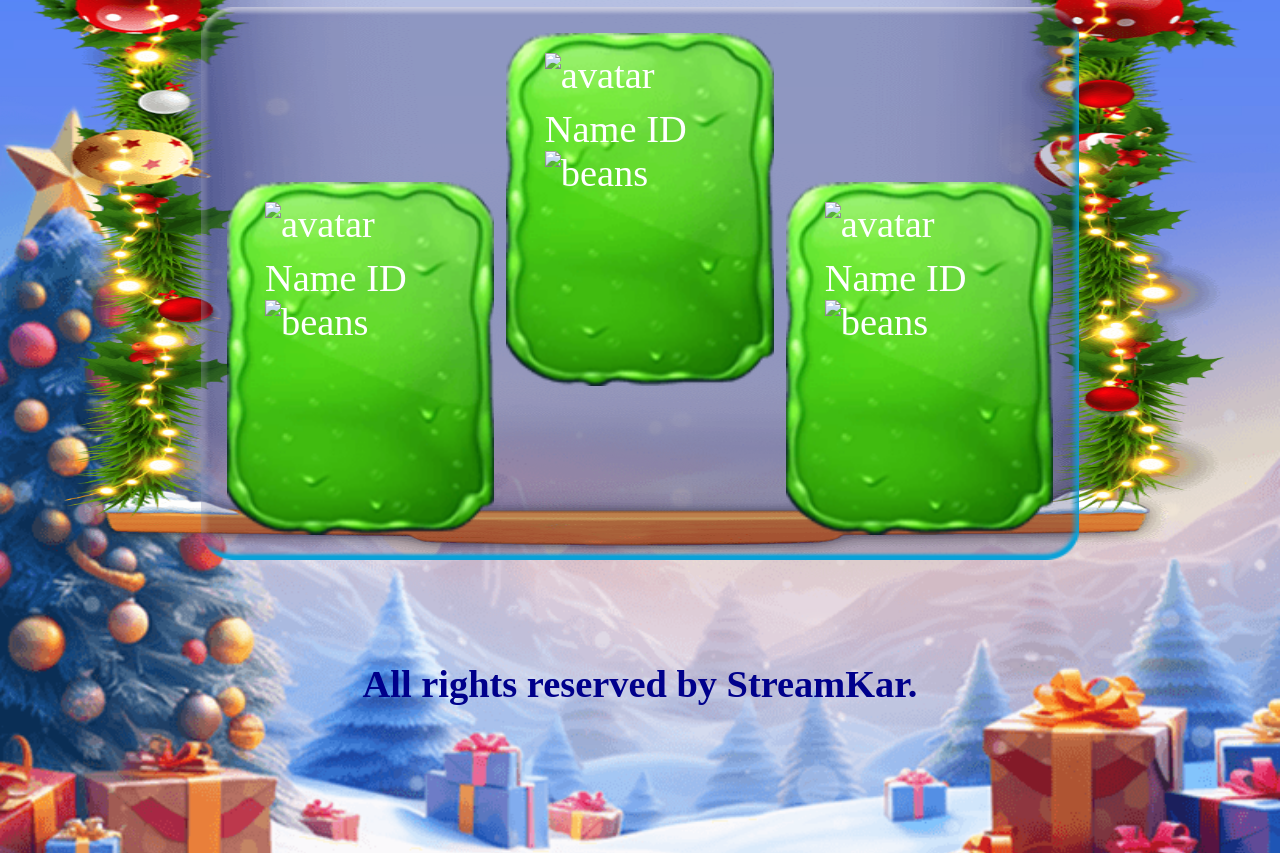
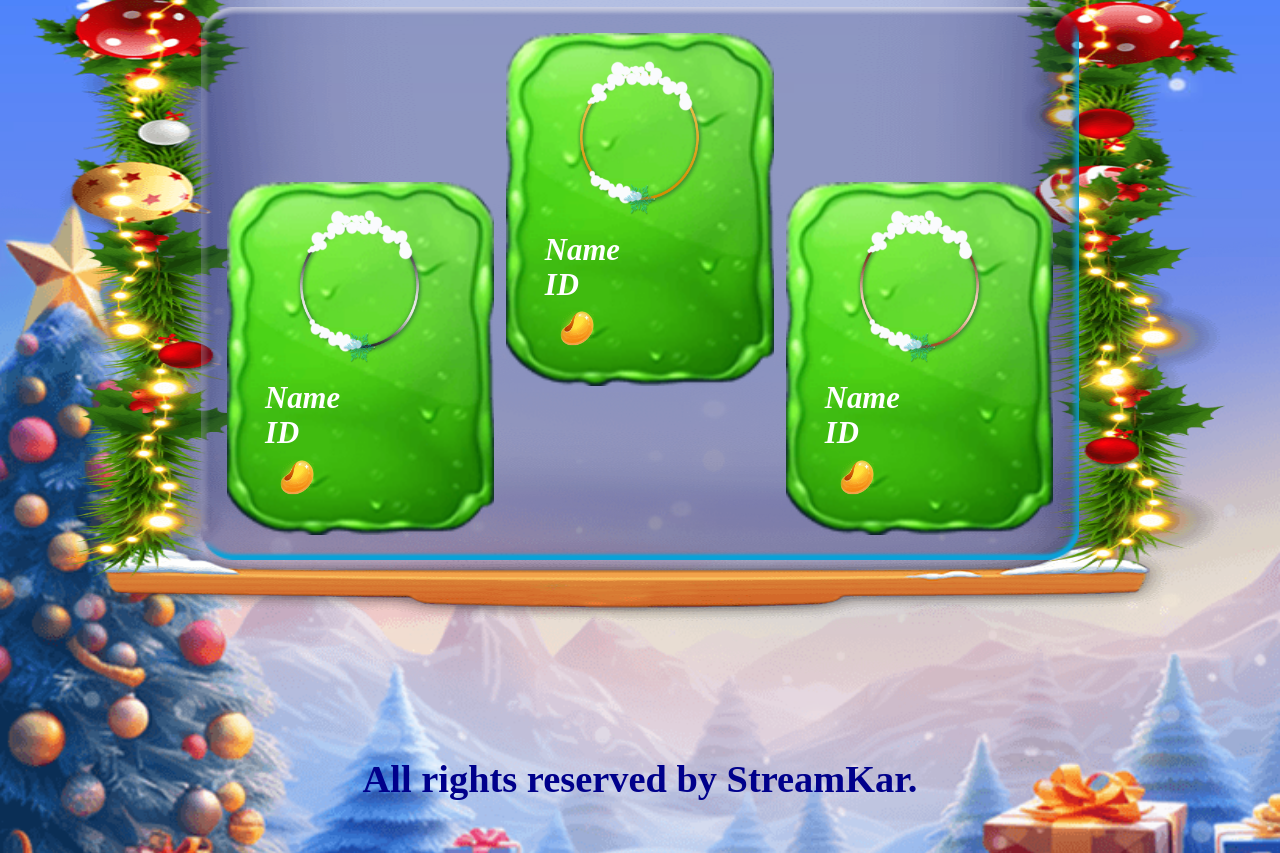
Before and after one commit to Abhishek-melot/pkChristmas2k23, a plain HTML site: page index.html in a window 1280 px wide. Shown: the part 4457-5310 px from the top of the page. Drawn offline with Linux system fonts and the light colour scheme; no server answers.

Commit message:
leaderboard WIP

```diff
--- a/css/style.css
+++ b/css/style.css
@@ -74,7 +74,7 @@ header img {
   min-height: 80vh;
   justify-content: center;
   background-repeat: no-repeat;
-  padding: 10vw 0;
+  padding: 9vw 0;
 }
 .howToPlay img {
   width: 50%;
@@ -313,7 +313,7 @@ button {
   margin-top: 48vw;
   font-size: 3.5vw;
 }
-.reward-text-2{
+.reward-text-2 {
   font-size: 3vw;
   text-align: center;
 }
@@ -410,7 +410,7 @@ button {
 }
 
 .row {
-  background: url('../img/4th\ name\ onwards\ strip.png') center/100% 100%
+  background: url("../img/4th\ name\ onwards\ strip.png") center/100% 100%
     no-repeat;
   width: 75%;
   display: flex;
@@ -442,7 +442,7 @@ button {
   grid-template-columns: 17% 31% auto 31% 14%;
   font-size: 2vw;
   margin: 0vw auto;
-  background-image: url('../img/4th\ name\ onwards\ strip.png');
+  background-image: url("../img/4th\ name\ onwards\ strip.png");
   background-size: 100% 100%;
   background-repeat: no-repeat;
   align-items: center;
@@ -523,7 +523,7 @@ button {
   gap: 1vw;
   margin: auto;
   margin-top: 10px;
-  background: url('../img/rank\ bg.png') center/100% 100% no-repeat;
+  background: url("../img/rank\ bg.png") center/100% 100% no-repeat;
   padding: 2vw;
 }
 .topper-container .top {
@@ -535,7 +535,7 @@ button {
   color: #fff;
   padding-inline: 3vw;
   gap: 10px;
-  background: url('../img/Rank\ display.png') center/100% 100% no-repeat;
+  background: url("../img/Rank\ display.png") center/100% 100% no-repeat;
   font-size: 3vw;
 }
 .topper-container .top-1 {
@@ -551,7 +551,80 @@ button {
   order: 1;
 }
 
-footer{
+.avatar {
+  max-width: 10vw;
+  margin: auto;
+}
+.avatar img {
+  width: 100%;
+}
+.info {
+  margin-bottom: 3vw;
+  font-size: 2.4vw;
+  display: flex;
+  flex-direction: column;
+  font-style: italic;
+  color: white;
+  font-weight: 600;
+}
+.info .name {
+  text-wrap: nowrap;
+}
+.info .beans-container {
+  margin-top: 0.5vw;
+  display: flex;
+  gap: 1vw;
+}
+.info span .bean-img {
+  max-width: 5vw;
+  max-height: 3vw;
+}
+
+.winner-container {
+  display: flex;
+  flex-direction: column;
+  width: 100%;
+  /* height: 450px; */
+  align-items: center;
+  overflow-y: scroll;
+  margin-top: 16px;
+  padding-inline: 16px;
+  gap: 8px;
+  margin-bottom: 32px;
+  padding-bottom: 47px;
+}
+
+.winner-strip {
+  color: #f6d785;
+  display: flex;
+  width: 100%;
+  min-height: 40px;
+  align-items: center;
+  padding-inline: 14px;
+  /* padding-bottom: 10px; */
+  background: url("../img/4th\ name\ onwards\ strip.png") center/100% 100%
+    no-repeat;
+  gap: 1em;
+}
+
+.avatar {
+
+  border-radius: 100px;
+
+  border: 1px solid var(--color-accent);
+
+}
+.avatar img {
+  height: 100%;
+  width: 100%;
+}
+.winner-strip .info{
+  flex: 1;
+  color: inherit;
+}
+/* Footer section styling */
+
+footer {
   position: relative;
 }
 footer img {
@@ -561,10 +634,9 @@ footer img {
   z-index: -1;
 }
 
-footer p{
-
+footer p {
   font-size: 3vw;
-    text-align: center;
-    color: darkblue;
-    font-weight: 600;
+  text-align: center;
+  color: darkblue;
+  font-weight: 600;
 }
--- a/index.html
+++ b/index.html
@@ -745,16 +745,16 @@
             <div class="topper-container">
               <div class="top top-1">
                 <div class="avatar">
-                  <img src="./assets/img/default-avtar.png" alt="avatar" />
+                  <img src="./img/3rd.png" alt="avatar" />
                 </div>
                 <div class="info">
                   <span class="name">Name</span>
                   <span class="id">ID</span>
-                  <span>
+                  <span class="beans-container">
                     <span class="beans"></span>
                     <img
                       class="bean-img"
-                      src="./assets/img/Beans icon.png"
+                      src="./img/Bean.png"
                       alt="beans"
                       role="presentation"
                     />
@@ -764,16 +764,16 @@
 
               <div class="top top-2">
                 <div class="avatar">
-                  <img src="./assets/img/default-avtar.png" alt="avatar" />
+                  <img src="./img/2nd.png" alt="avatar" />
                 </div>
                 <div class="info">
                   <span class="name">Name</span>
                   <span class="id">ID</span>
-                  <span>
+                  <span class="beans-container">
                     <span class="beans"></span>
                     <img
                       class="bean-img"
-                      src="./assets/img/Beans icon.png"
+                      src="./img/Bean.png"
                       alt="beans"
                       role="presentation"
                     />
@@ -783,16 +783,16 @@
 
               <div class="top top-3">
                 <div class="avatar">
-                  <img src="./assets/img/default-avtar.png" alt="avatar" />
+                  <img src="./img/1st.png" alt="avatar" />
                 </div>
                 <div class="info">
                   <span class="name">Name</span>
                   <span class="id">ID</span>
-                  <span>
+                  <span class="beans-container">
                     <span class="beans"></span>
                     <img
                       class="bean-img"
-                      src="./assets/img/Beans icon.png"
+                      src="./img/Bean.png"
                       alt="beans"
                       role="presentation"
                     />
@@ -806,7 +806,7 @@
                 <div class="winner-strip">
                   <span class="position"></span>
                   <div class="avatar">
-                    <img src="./assets/img/default-avtar.png" alt="avatar" />
+                    <img src="./img/3rd.png" alt="avatar" />
                   </div>
                   <div class="info">
                     <span class="name"></span>
@@ -816,7 +816,7 @@
                     <span class="beans"></span>
                     <img
                       class="bean-img"
-                      src="./assets/img/Beans icon.png"
+                      src="/img/Bean.png"
                       alt="beans"
                       role="presentation"
                     />
--- a/js/script.js
+++ b/js/script.js
@@ -443,6 +443,7 @@ function renderLeaderboardData(data) {
 
   const toppers = document.querySelectorAll(".top");
   toppers.forEach((topper, i) => {
+
     const current = top3[i].c;
     const name = topper.querySelector(".name");
     const id = topper.querySelector(".id");
@@ -455,11 +456,13 @@ function renderLeaderboardData(data) {
 
   const winnerContainer = document.querySelector(".winner-container");
   const winnerStripTemplate = document.querySelector("#winner-strip");
-
+  // const beanImg=document.querySelector(".bean-img");
   for (let i = 3; i < data.rows.length; i++) {
     const current = data.rows[i].c;
+    console.log(current)
     const winnerStrip = winnerStripTemplate.content.cloneNode(true);
     const position = winnerStrip.querySelector(".position");
+
     position.innerHTML = i + 1;
 
     const name = winnerStrip.querySelector(".name");
@@ -467,6 +470,8 @@ function renderLeaderboardData(data) {
 
     const id = winnerStrip.querySelector(".id");
     id.innerHTML = current[1].v;
+
+    // beanImg.src=
 
     const beans = winnerStrip.querySelector(".beans");
     beans.innerHTML = current[2].v || 0;
@@ -482,4 +487,4 @@ async function init() {
   renderLeaderboardData(leaderboardData.table);
 }
 
-// init();
+init();
```
